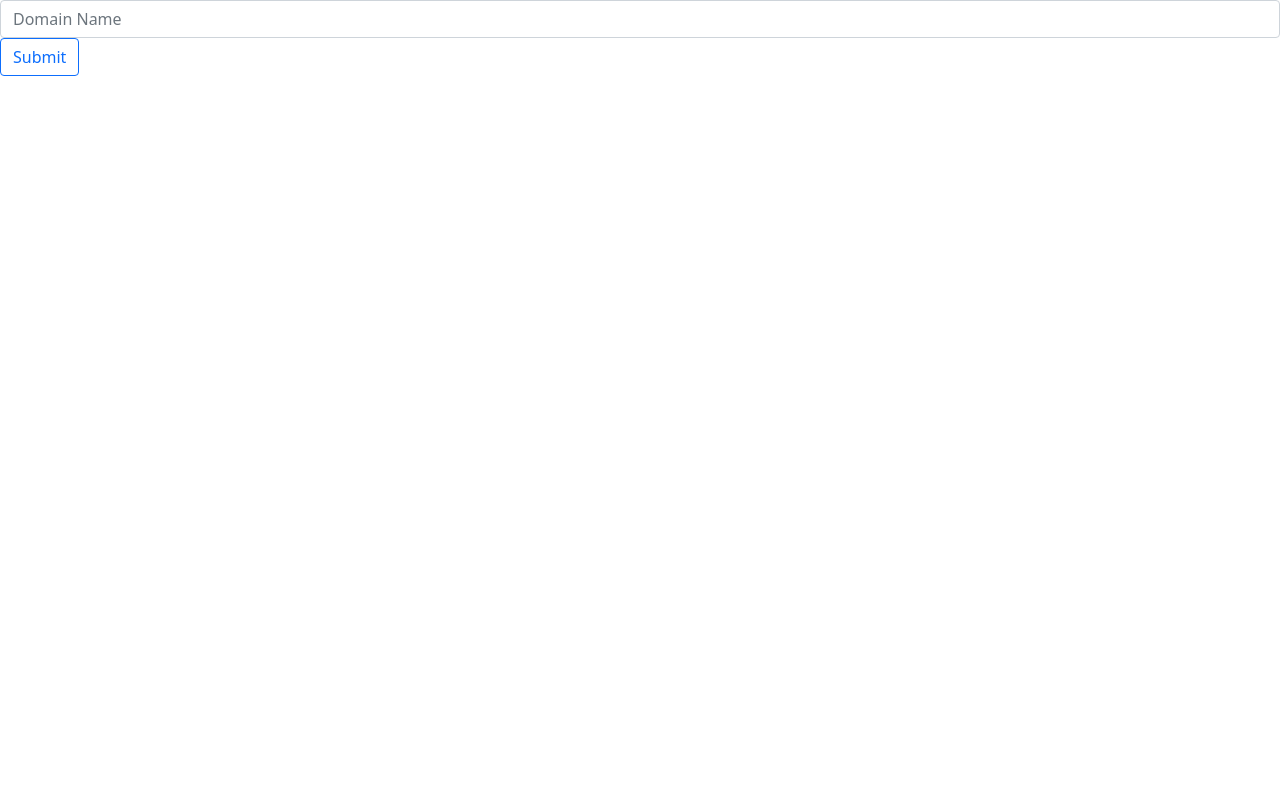
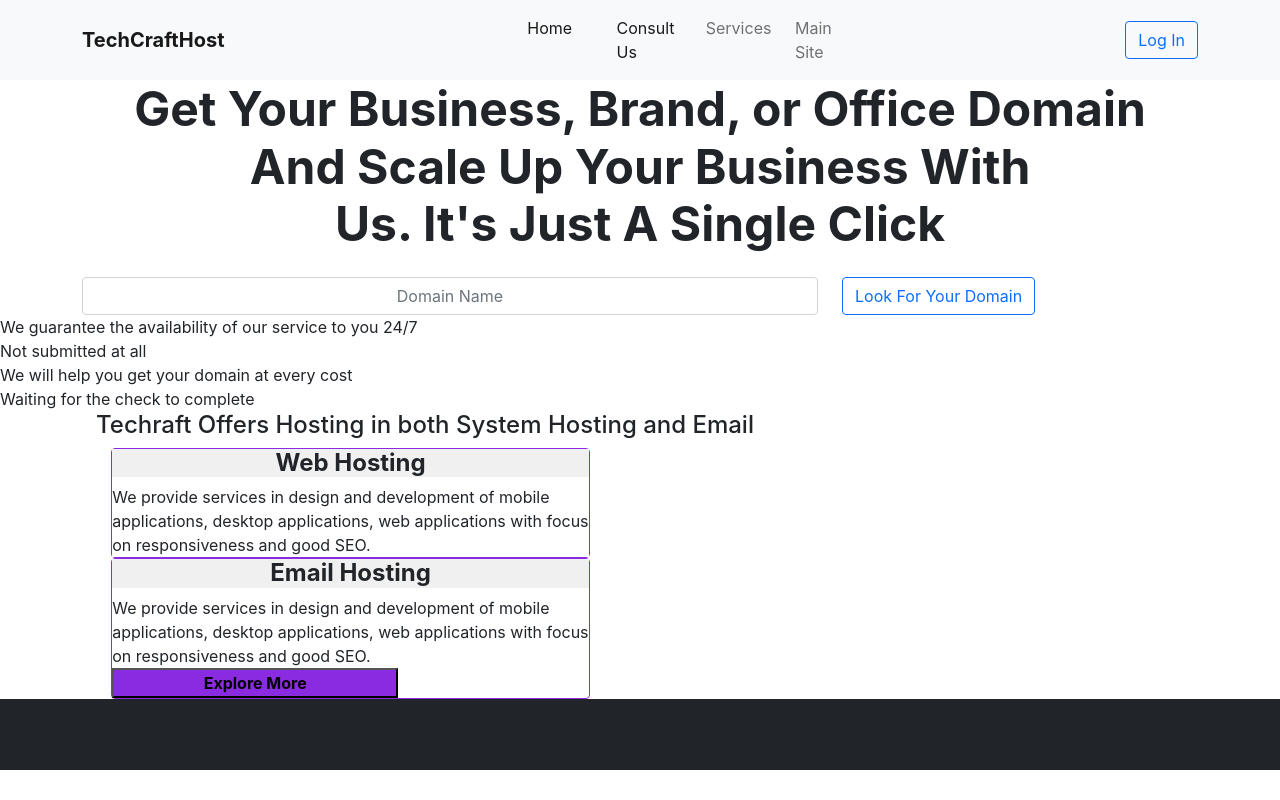
Before and after one commit to machuchesteven/tchosting, a React (Create React App) app: page / in a window 1280 px wide. Built offline with nearby package versions, Linux system fonts and the light colour scheme.

Commit message:
Effect used to check the availability of the domain

```diff
--- a/package.json
+++ b/package.json
@@ -16,9 +16,11 @@
     "react": "^17.0.2",
     "react-bootstrap": "^2.0.0-beta.4",
     "react-dom": "^17.0.2",
+    "react-reveal": "^1.2.2",
     "react-router": "^5.2.0",
     "react-router-dom": "^5.2.0",
     "react-scripts": "4.0.3",
+    "react-transition-group": "^4.4.2",
     "web-vitals": "^1.1.2"
   },
   "scripts": {
--- a/src/index.css
+++ b/src/index.css
@@ -10,7 +10,23 @@ body {
 #search-button{
   text-decoration: none;
 }
-
+#site-greetings{
+  text-align: center;
+}
+#empty{
+  height: 1rem;
+}
+#domain-input{
+  text-align: center;
+  justify-content: center;
+}
+#domain-input::placeholder{
+  justify-content: center;
+  text-align: center;
+}
+#services-heading{
+  text-align: center;
+}
 
 .footer{
   position: fixed;
@@ -18,3 +34,50 @@ body {
   align-items: flex;
 
 }
+.hosting-services-container{
+  width: 85%;
+  margin: auto;
+}
+.hosting-service-overlay-image{
+  display: none;
+}
+.hosting-services-col{
+  columns: 50% 2;
+  justify-content: center;
+  width: 45%;
+  margin: auto 0.2rem;
+  border: 0.5px blueviolet solid;
+  border-radius: 4px;
+}
+.hosting-service-heading{
+  justify-content: center;
+  text-align: center;
+  background-color: #f0f0f0;
+}
+.hosting-service-content{
+  margin: auto;
+
+  background-color: #ffffff;
+
+
+}
+.see-more-button{
+  font-weight: bold;
+  font-size: 1em;
+  width: 60%;
+  justify-content: center;
+  padding: auto 0.125rem;
+  background-color: blueviolet;
+  border-color: #000000;
+}
+.see-more-button :hover{
+  font-weight: bold;
+  color: blueviolet;
+  width: 60%;
+  justify-content: center;
+  padding: auto 0.125rem;
+  background-color: white;
+  opacity: 0.7;
+  border-color: blueviolet;
+
+}
--- a/src/index.js
+++ b/src/index.js
@@ -1,29 +1,266 @@
-import React, { useState } from 'react'
+import React, { useState, useEffect } from 'react'
 import ReactDOM from 'react-dom'
-import { Form, Button } from 'react-bootstrap'
+import { Form, Button, Row, Col, Container, Navbar as BNavbar, Nav } from 'react-bootstrap'
 import 'bootstrap/dist/css/bootstrap.min.css'
+import './index.css'
+// import {Bounce, LightSpeed} from 'react-reveal'
 
+
+// the navigation bar for the application
+const Navigation = () => {
+  function loginButton(e) {
+    e.preventDefault()
+    console.log("Redirect to /login  screen")
+    window.location.href = "/login"
+  }
+  return (
+    <div>
+      <BNavbar bg="light" stick="top" expand="md">
+        <Container>
+          <div><BNavbar.Brand><b id="brand-name">TechCraftHost</b></BNavbar.Brand></div>
+          <Nav className="justify-content-center" activeKey="/" id="navigation">
+            <Nav.Item style={{ flex: 3 }}><Nav.Link href="/">Home</Nav.Link></Nav.Item>
+            <Nav.Item style={{ flex: 3 }}><Nav.Link href="/">Consult Us</Nav.Link></Nav.Item>
+            <Nav.Item style={{ flex: 3 }}><Nav.Link href="#services">Services</Nav.Link></Nav.Item>
+            <Nav.Item style={{ flex: 2 }}><Nav.Link href="https://www.techcraft.co.tz/">Main Site</Nav.Link></Nav.Item>
+          </Nav>
+          <Button variant="outline-primary" className="nav-button" onClick={(e) => loginButton(e)}>Log In</Button>
+
+        </Container>
+      </BNavbar>
+    </div>
+  )
+}
+
+
+// call to buy a domainName
+
+
+
+
+
+
+const CallToBuy = (props) => {
+  return <div id="call-to-buy" >
+    <Container className="justify-content-center">
+      <h3>You have searched for {props.name}, <Button variant="outline-success">Buy It Now</Button> and Get a {props.discount}% discount once you buy it with us </h3>
+    </Container>
+  </div >
+}
+
+
+
+// Greetings and call to action
+const Greetings = () => {
+  return <div >
+    <Container className="justify-content-center">
+      {/* <Bounce top> */}
+      <h1 className="display-5 fw-bold" id="site-greetings">
+        Get Your Business, Brand, or Office Domain<br />
+        And Scale Up Your Business With<br />
+        Us. It's Just A Single Click
+        {/* <FontAwesomeIcon icon={faArrowDown} id="arrow-down" /> */}
+      </h1>
+      {/* </Bounce> */}
+    </Container>
+  </div>
+}
+
+
+
+
+
+
+// the app for domain lookup
 const App = () => {
+  // for the domain to be looked up for since we are not going to implement any logic for pages while checking
   const [domainName, setDomainName] = useState("")
+  // the check result should be assigned to this state
+  const [checkResult, setCheckResult] = useState("")
+
+  // const [isAvailableDomain, setIsAvailableDomain] = useState(null)
+  const [isAvailable, setIsAvailable] = useState(null)
+
+  const apiKey = "at_S7GiKRUSgB9dilmMnaTWaV5IfHhBF"
+
+  // look for the submitted domain name, once the user starts toi type again, then button is not submitted till he submit again too
   const [submitted, setSubmitted] = useState(false)
+  // Checking domain name required for lookuo if changed
   function handleNameChange(e) {
     e.preventDefault()
-    setDomainName(e.target.value)
+    setSubmitted(false)
+    setDomainName((e.target.value).toLowerCase())
   }
+  // checking for user's need to search for a particular domain
   function handleSubmit(e) {
     e.preventDefault()
     console.log(domainName)
     setSubmitted(true)
   }
-  return <div>
-    <Form.Control type="text" placeholder="Domain Name" onChange={(e) => { handleNameChange(e) }} />
-    <Button onClick={e => { handleSubmit(e) }} variant="outline-primary">Submit</Button>
+  function Buy() {
+    if (submitted) {
+      return <div>
+        <CallToBuy name={domainName} discount={20} />
+      </div>
+    } else {
+      return <div>We will help you get your domain at every cost</div>
+    }
+  }
+  useEffect(() => {
+    if(submitted){
+    fetch(`https://domain-availability.whoisxmlapi.com/api/v1?apiKey=${apiKey}&domainName=${domainName}&credits=DA`,{
+      method: "GET",
+      mode: "cors",
+      headers: {
+        "content-type":"application/json; charset=UTF-8"
+      }
+    })
+      .then(res => res.json())
+      .then(response=>{
+        console.log(response)
+        setCheckResult(response["DomainInfo"].domainAvailability)
+        setIsAvailable(true)
+        console.log(checkResult)
+      })
+      .catch(error=>{
+        console.log(error.message)
+        setIsAvailable(false)
+      })
+    }
+    }, [submitted])
 
-    <div>{submitted ? "The Value is Submitted" : ""}</div>
+  // function getNameSuggestions(name){
+  // }
+  function availableCheck(){
+    if(isAvailable){
+      return <div>
+        <Container>
+        <h1>The Domain You have Looked for is {checkResult}</h1>
+        </Container>
+      </div>
+    }else{
+      return <div>
+        <Container>
+          <h1>The domain check was succesful but some action failed</h1>
+        </Container>
+      </div>
+    }
+  }
+
+
+  return <div className="justify-content-center">
+    <div id="empty"></div>
+    <Container>
+    <Form method="POST" onSubmit={(e)=> handleSubmit(e)}>
+      <Row sm={1} md={2} className="justify-content-center">
+        <Col sm={9} md={8} className="justify-content-sm-center">
+
+          <Form.Control type="text" placeholder="Domain Name" onChange={(e) => { handleNameChange(e) }} id="domain-input" required />
+        </Col>
+        <Col sm={3} md={4} className="justify-content-sm-center" >
+          <Button type="submit" variant="outline-primary">Look For Your Domain</Button>
+        </Col>
+      </Row>
+    </Form>
+    </Container>
+    <div>{submitted ? `We are Looking for ${domainName}` : "We guarantee the availability of our service to you 24/7"}</div>
+    <div>{submitted && isAvailable? "The domain is submitted and data is fetched": submitted && isAvailable === false ? "The domain LookUp failed, but the value is submitted": submitted && isAvailable === null? "The value is submitted but the check is not complete": "Not submitted at all"}</div>
+    <Buy />
+    {availableCheck}
+    <div>{isAvailable? `${checkResult}`: `Waiting for the check to complete`}</div>
+  </div>
+}
+
+// services div
+const Services = () => {
+  return <div id="services" className="bg-dark">
+    <Container>
+      <div id="services-heading-container">
+        <h2 className="fw-bold display-8" id="services-heading">
+          We offer More Services like :-
+        </h2>
+        <div id="services-cards-container">
+          Here goes the ervices cards and their rows
+        </div>
+      </div>
+    </Container>
   </div>
 }
 
 
+
+
+// The hosting services we offer
+const HostingServices = () => {
+  return <div className="hosting-services-container">
+    <div><h4 className="hosting-services-header">
+      Techraft Offers Hosting in both System Hosting and Email
+    </h4></div>
+    <Container className="hosting-services">
+      <div className="hosting-services-overlay-image"></div>
+      <div className="hosting-services-col">
+        <h4 className="fw-bold hosting-service-heading" id="web-hosting-header">Web Hosting</h4>
+        <p className="hosting-service-content">
+          We provide services in design and development of mobile applications,
+          desktop applications,
+          web applications with focus on responsiveness and good SEO.
+        </p>
+      </div>
+      <div className="hosting-services-overlay-image"></div>
+      <div className="hosting-services-col">
+        <h4 className="fw-bold hosting-service-heading" id="web-hosting-header">Email Hosting</h4>
+        <p className="hosting-service-content">
+          We provide services in design and development of mobile applications,
+          desktop applications,
+          web applications with focus on responsiveness and good SEO.
+        </p>
+        <button className="see-more-button">Explore More</button>
+      </div>
+    </Container>
+  </div>
+}
+
+
+
+
+
+
+
+
+
+
+
+
+
+
+
+// map and contacts for the company
+
+
+
+
+
+
+
+
+
+
+
+
+
+
+// some of the works performed by the company
+
+
+
+
+
+
+
 ReactDOM.render(<div>
+  <Navigation />
+  <Greetings />
   <App />
+  <HostingServices />
+  <Services />
 </div>, document.getElementById('root'))
```
Also changed, not shown: 1 other file (tests, documents, lock files or other folders).
